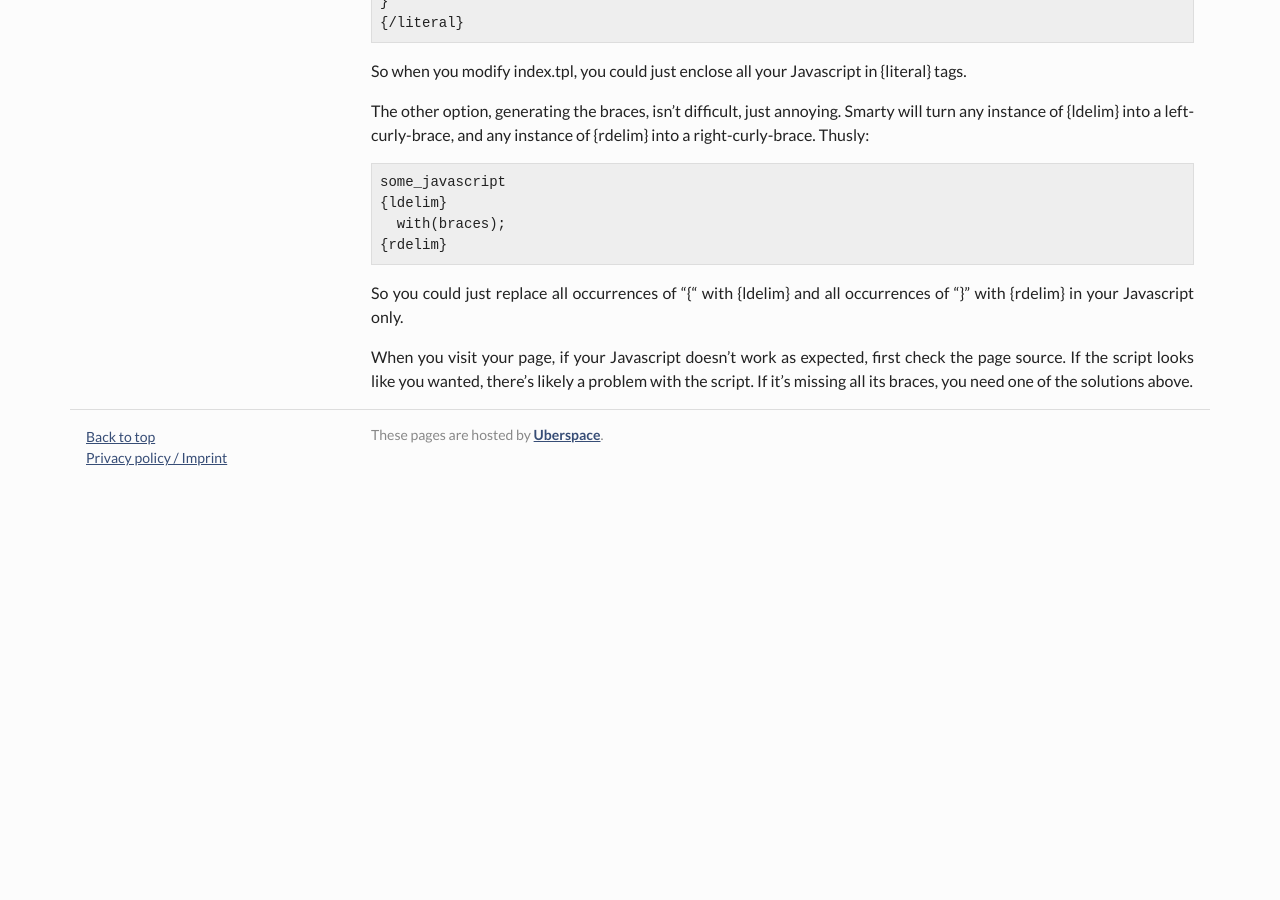
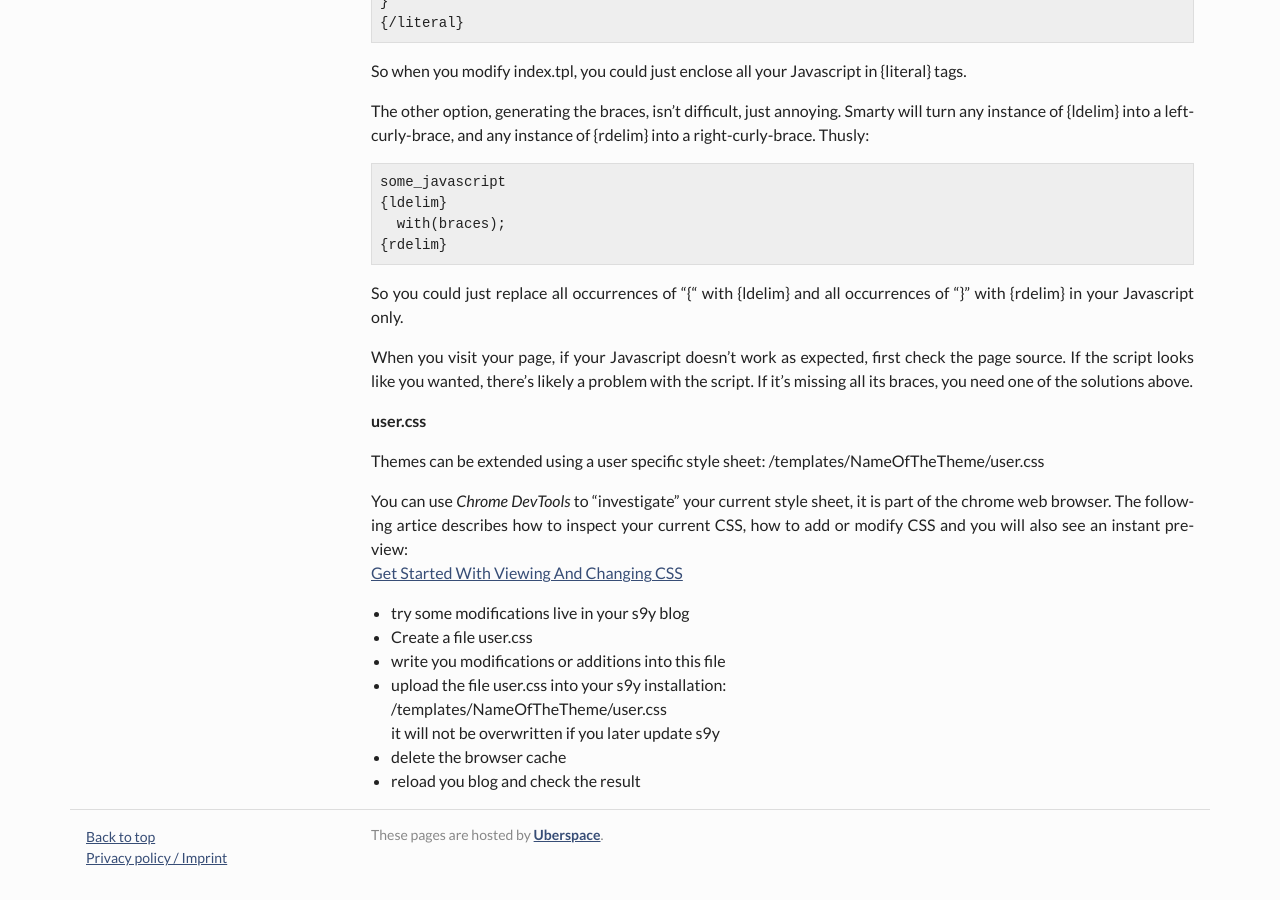
Before and after one commit to s9y/s9y.github.io, a Jekyll site: the page built from docs/users/using/themes.md, in a window 1280 px wide and 900 px high, scrolled down 1646 px. Built offline with Jekyll 4.4.1, drawn with Linux system fonts in a browser that asks for light colours; before the commit the page ends 2146 px from its top, so only the background shows below that.

Commit message:
user.css

```diff
--- a/docs/users/using/themes.md
+++ b/docs/users/using/themes.md
@@ -60,3 +60,19 @@ The other option, generating the braces, isn't difficult, just annoying. Smarty
 So you could just replace all occurrences of "{" with {ldelim} and all occurrences of "}" with {rdelim} in your Javascript only.
 
 When you visit your page, if your Javascript doesn't work as expected, first check the page source. If the script looks like you wanted, there's likely a problem with the script. If it's missing all its braces, you need one of the solutions above.
+
+#### user.css
+
+Themes can be extended using a user specific style sheet: /templates/NameOfTheTheme/user.css
+
+You can use *Chrome DevTools* to "investigate" your current style sheet, it is part of the chrome web browser. The following artice describes how to inspect your current CSS, how to add or modify CSS and you will also see an instant preview:
+[Get Started With Viewing And Changing CSS](https://developers.google.com/web/tools/chrome-devtools/css)
+
+- try some modifications live in your s9y blog
+- Create a file user.css
+- write you modifications or additions into this file
+- upload the file user.css into your s9y installation:
+  /templates/NameOfTheTheme/user.css
+  it will not be overwritten if you later update s9y
+- delete the browser cache
+- reload you blog and check the result
```
